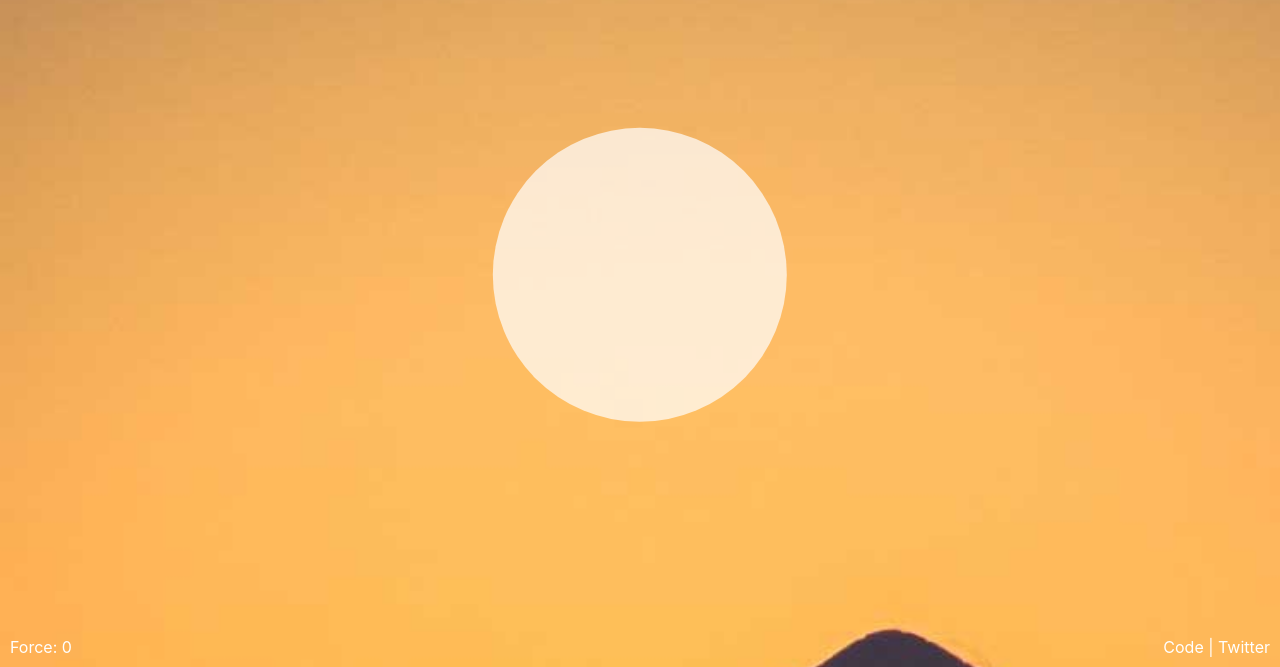
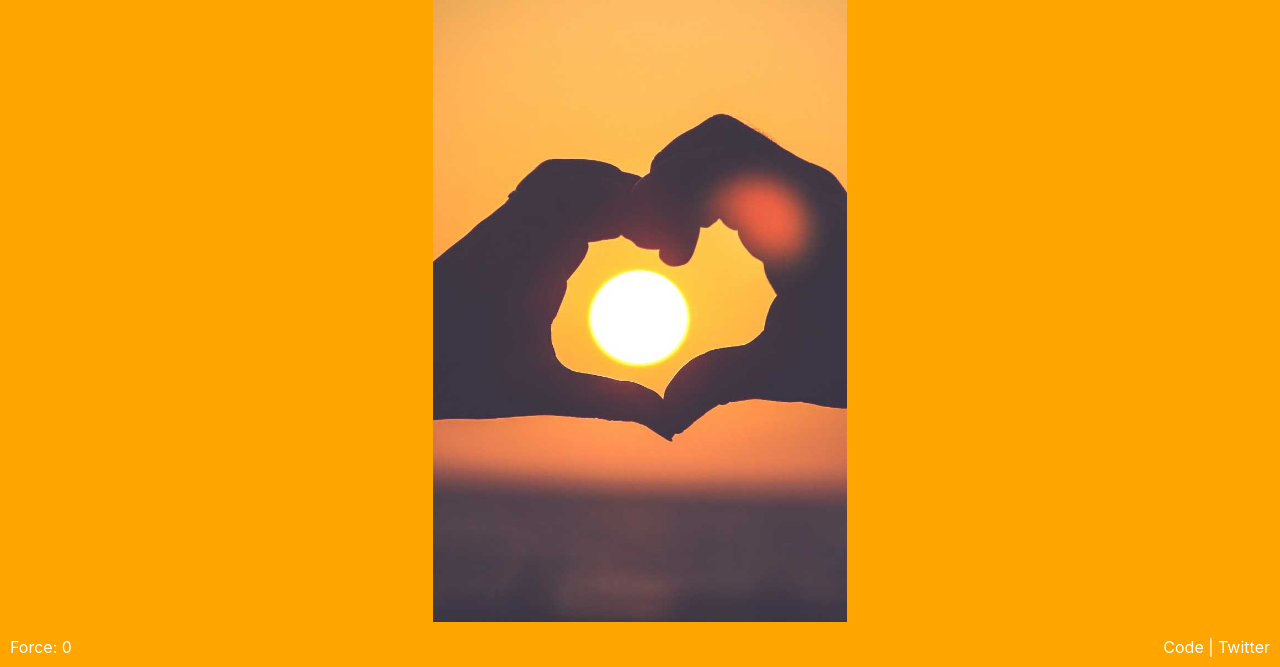
Before and after one commit to freinbichler/3d-touch, a plain HTML site: page index.html in a window 1280 px wide. Shown: the part 133-800 px from the top of the page. Drawn offline with Linux system fonts and the light colour scheme.

Commit message:
fix position of sun on iPhone 6s Plus

```diff
--- a/style.css
+++ b/style.css
@@ -22,8 +22,11 @@ h1 {
 #background {
   position: absolute;
   top: 0;
-  left: 0;
+  left: 50%;
+  transform: translateX(-50%);
   width: 100vw;
+  max-width: 414px;
+  min-width: 375px;
   height: 100vh;
   background-image: url(bg.jpg);
   background-repeat: no-repeat;
@@ -34,8 +37,8 @@ h1 {
 }
 
 #forceMe {
-  width: 23vw;
-  height: 23vw;
+  width: 93px;
+  height: 93px;
   background: rgba(255,255,255,0.7);
   border-radius: 100%;
   position: absolute;
@@ -43,6 +46,12 @@ h1 {
   left: 50%;
   -webkit-transform: translateX(-50%) translateY(-50%);
   transition: -webkit-transform .1s;
+}
+
+@media (min-width: 414px) {
+  #forceMe {
+    top: 450px;
+  }
 }
 
 #footer {
```
